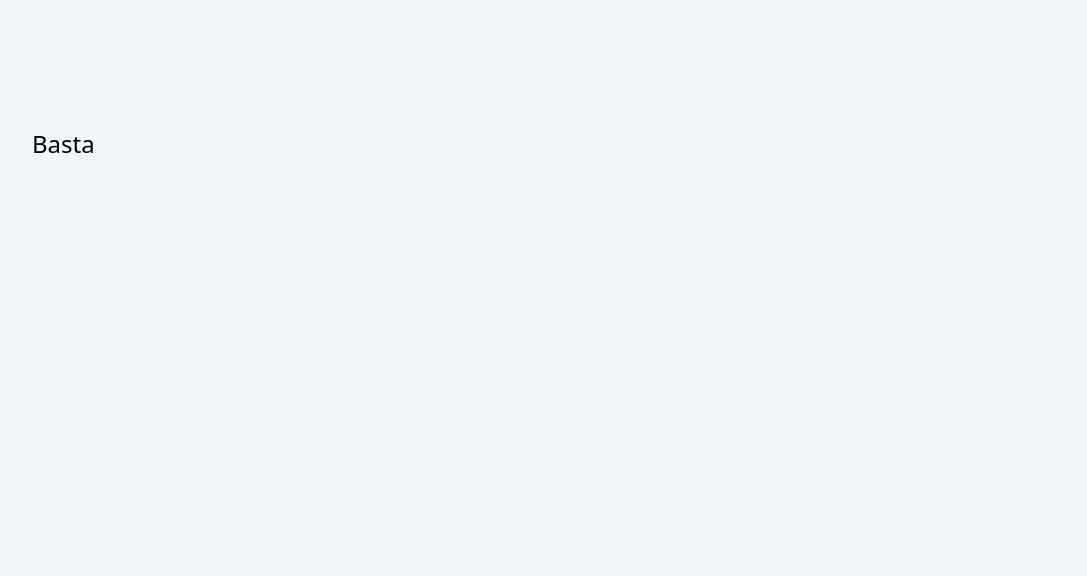
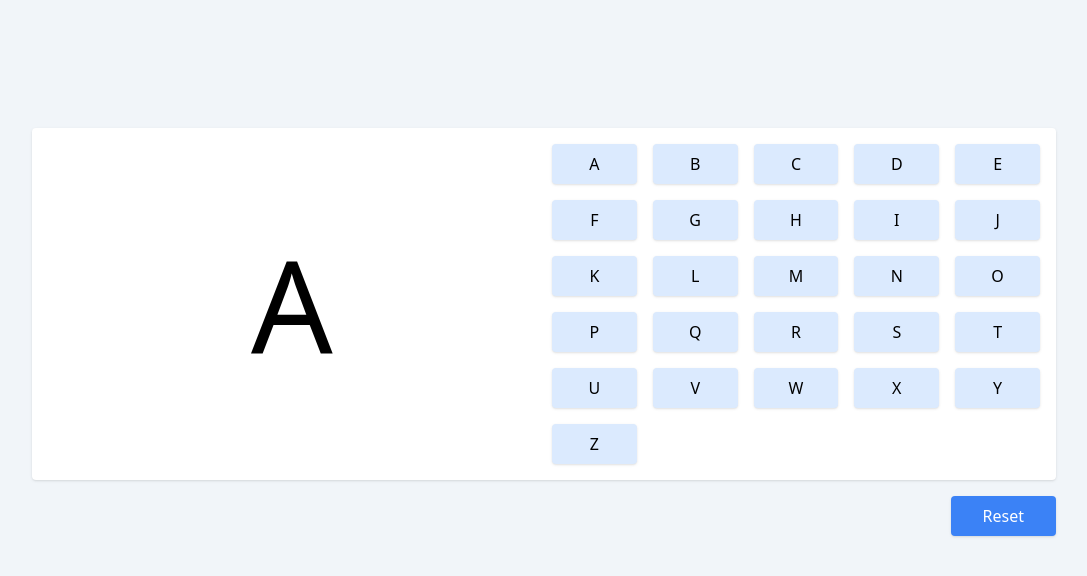
Before and after one commit to arequejo/basta, a React (Vite) app: page / in a window 1280 px wide. Shown: the top 576 px of the page, without its empty margins (96-1183 px from the left). Built offline with nearby package versions, Linux system fonts and the light colour scheme.

Commit message:
add initial board with letters selection

```diff
--- a/package.json
+++ b/package.json
@@ -9,6 +9,7 @@
     "format": "prettier --ignore-path .gitignore --write ."
   },
   "dependencies": {
+    "clsx": "^1.1.1",
     "react": "^17.0.2",
     "react-dom": "^17.0.2"
   },
--- a/src/App.tsx
+++ b/src/App.tsx
@@ -1,3 +1,33 @@
+import React from 'react';
+import { Board } from './components';
+import { Character } from './types';
+import { initBoard } from './utils/board';
+
 export default function App() {
-  return <h1 className="text-2xl">Basta</h1>;
+  const [board, setBoard] = React.useState(() => initBoard());
+
+  const handleToggleEnabled = React.useCallback((character: Character) => {
+    setBoard((prevBoard) =>
+      prevBoard.map((letter) =>
+        letter.character === character
+          ? { ...letter, isEnabled: !letter.isEnabled }
+          : letter
+      )
+    );
+  }, []);
+
+  return (
+    <>
+      <Board board={board} onToggleEnabled={handleToggleEnabled} />
+
+      <div className="flex justify-end mt-4">
+        <button
+          className="px-8 py-2 bg-blue-500 text-white rounded shadow"
+          onClick={() => setBoard(initBoard())}
+        >
+          Reset
+        </button>
+      </div>
+    </>
+  );
 }
--- /dev/null
+++ b/src/components/Board.tsx
@@ -0,0 +1,30 @@
+import clsx from 'clsx';
+import { Character, Letter } from '../types';
+
+type BoardProps = {
+  board: Letter[];
+  onToggleEnabled: (character: Character) => void;
+};
+
+export default function Board({ board, onToggleEnabled }: BoardProps) {
+  return (
+    <main className="p-4 grid grid-cols-2 gap-4 shadow rounded bg-white">
+      <span className="self-center justify-self-center text-9xl">A</span>
+      <div className="grid grid-cols-5 gap-4">
+        {board.map((letter) => (
+          <button
+            key={letter.character}
+            className={clsx({
+              'p-2 uppercase rounded bg-blue-100 shadow': true,
+              'bg-gray-100': !letter.isEnabled,
+            })}
+            onClick={() => onToggleEnabled(letter.character)}
+            data-selected={letter.isEnabled}
+          >
+            {letter.character}
+          </button>
+        ))}
+      </div>
+    </main>
+  );
+}
--- /dev/null
+++ b/src/components/index.ts
@@ -0,0 +1 @@
+export { default as Board } from './Board';
--- /dev/null
+++ b/src/types/index.ts
@@ -0,0 +1,32 @@
+export type Character =
+  | 'a'
+  | 'b'
+  | 'c'
+  | 'd'
+  | 'e'
+  | 'f'
+  | 'g'
+  | 'h'
+  | 'i'
+  | 'j'
+  | 'k'
+  | 'l'
+  | 'm'
+  | 'n'
+  | 'o'
+  | 'p'
+  | 'q'
+  | 'r'
+  | 's'
+  | 't'
+  | 'u'
+  | 'v'
+  | 'w'
+  | 'x'
+  | 'y'
+  | 'z';
+
+export type Letter = {
+  character: Character;
+  isEnabled: boolean;
+};
--- /dev/null
+++ b/src/utils/alphabet.ts
@@ -0,0 +1,30 @@
+import { Character } from '../types';
+
+export const characters: Character[] = [
+  'a',
+  'b',
+  'c',
+  'd',
+  'e',
+  'f',
+  'g',
+  'h',
+  'i',
+  'j',
+  'k',
+  'l',
+  'm',
+  'n',
+  'o',
+  'p',
+  'q',
+  'r',
+  's',
+  't',
+  'u',
+  'v',
+  'w',
+  'x',
+  'y',
+  'z',
+];
--- /dev/null
+++ b/src/utils/board.ts
@@ -0,0 +1,9 @@
+import { characters } from './alphabet';
+import { Letter } from '../types';
+
+export function initBoard(): Letter[] {
+  return characters.map((character) => ({
+    character,
+    isEnabled: true,
+  }));
+}
```
Also changed, not shown: 1 other file (tests, documents, lock files or other folders).
